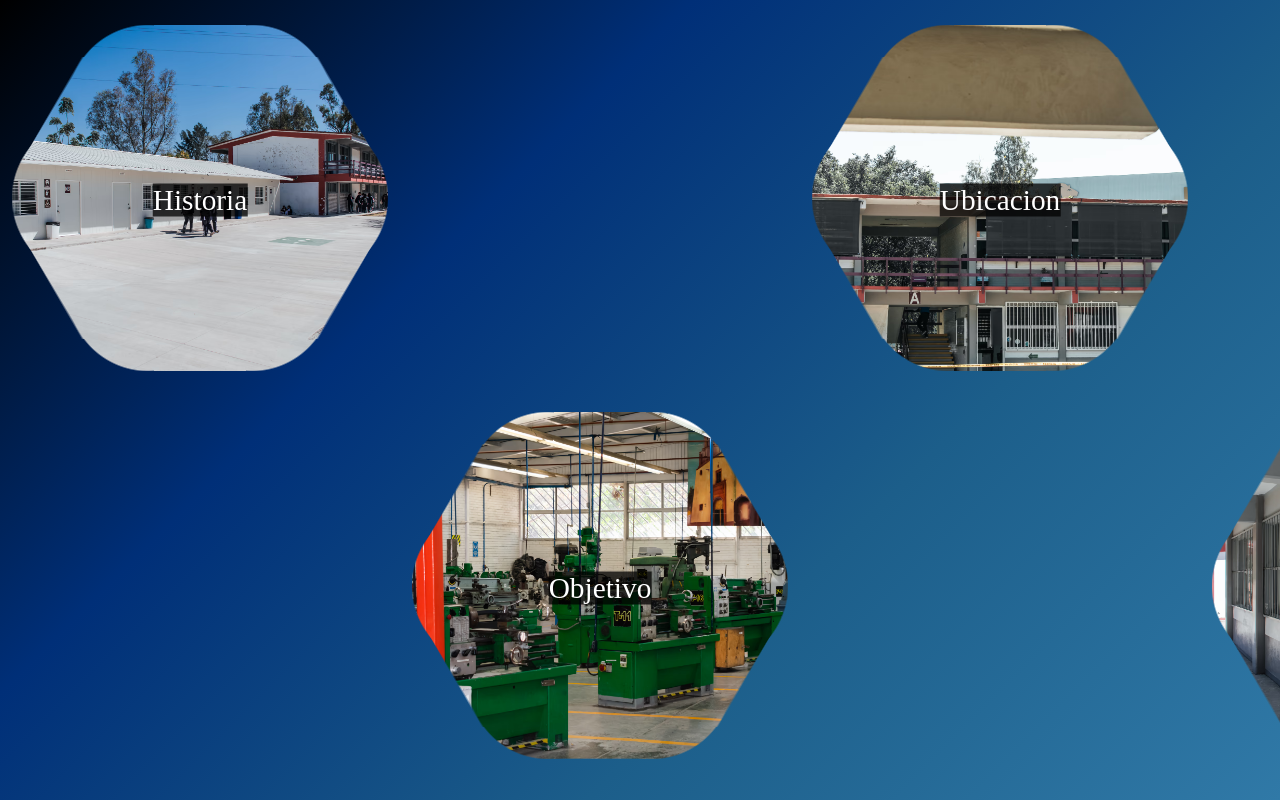
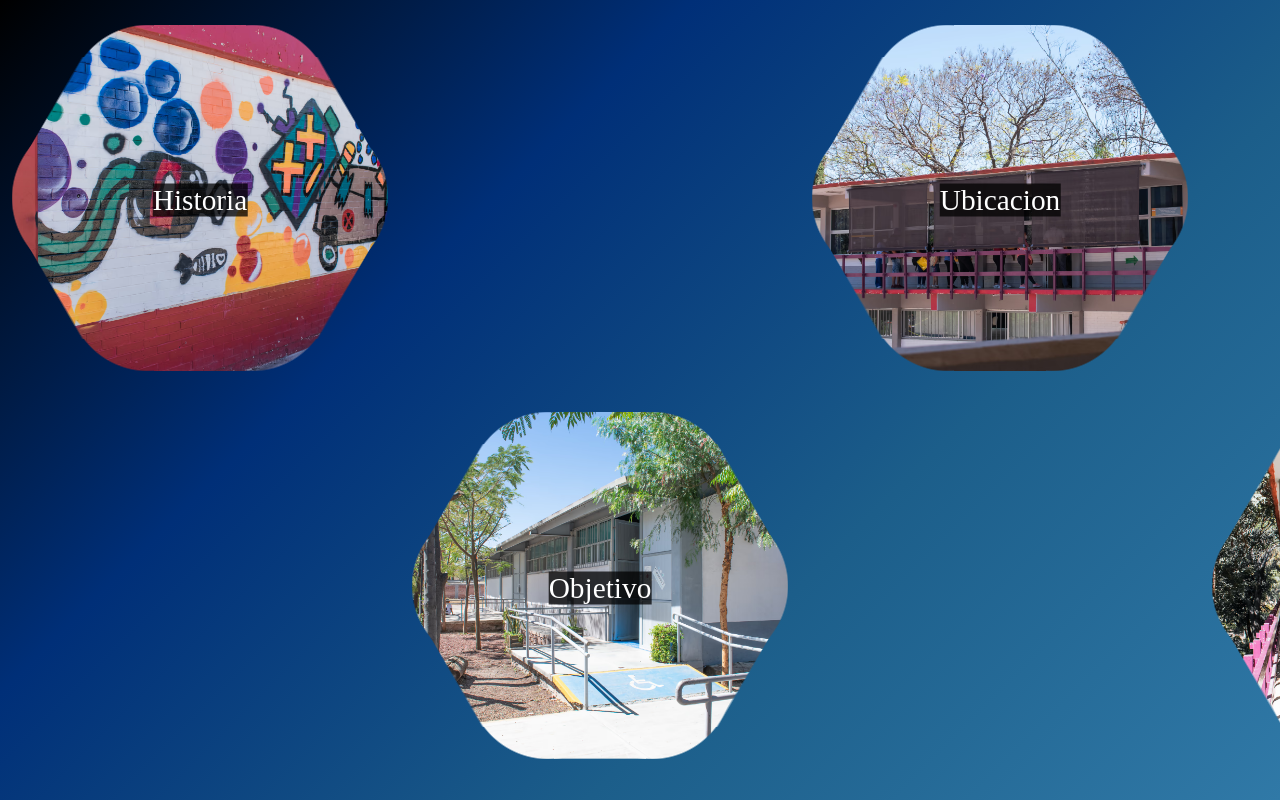
Before and after one commit to migue07juegos/proyecto-4, a plain HTML site: page Contenido/2_plantel.html in a window 1280 px wide. Shown: the top 800 px of the page. Drawn offline with Linux system fonts and the light colour scheme.

Commit message:
se cambiaron las imagenes, para tener mas variedad

```diff
--- a/Contenido/2_plantel.html
+++ b/Contenido/2_plantel.html
@@ -200,19 +200,19 @@
   <body>
     <div class="container-grid">
       <div class="container" onclick="location.href='plantel_pages/plantel_historia.html'; ">
-        <img src="../Imagenes/_DSC8411-1.png_resized.png.avif" alt="Historia" />
+        <img src="../Imagenes/_DSC8428-18.png_resized.png.avif" alt="Historia" />
         <div class="centered">Historia </div>
       </div>
       <div></div>
       <div class="container" onclick="location.href='4_mapa.html';">
-        <img src="../Imagenes/_DSC8412-2.png_resized.png.avif" alt="Ubicacion" />
+        <img src="../Imagenes/_DSC8436-26.png_resized.png.avif" alt="Ubicacion" />
         <div class="centered">Ubicacion</div>
       </div>
       <div></div>
       <div></div>
       <div class="container" onclick="location.href='plantel_pages/plantel_objetivo.html';">
         <img
-          src="../Imagenes/_DSC8418-8.png_resized.png.avif"
+          src="../Imagenes/_DSC8438-28.png_resized.png.avif"
           alt="Objetivo"
         />
         <div class="centered">Objetivo</div>
@@ -220,10 +220,10 @@
       <div></div>
       <div class="container" onclick="location.href='plantel_pages/plantel_plan.html';">
         <img
-          src="../Imagenes/_DSC8420-10.png_resized.png.avif"
+          src="../Imagenes/_DSC8432-22.png_resized.png.avif"
           alt="Plan"
         />
-        <div class="centered">Plan</div>
+        <div class="centered">Plan Académico</div>
       </div>
       <div></div>
     </div>
```
